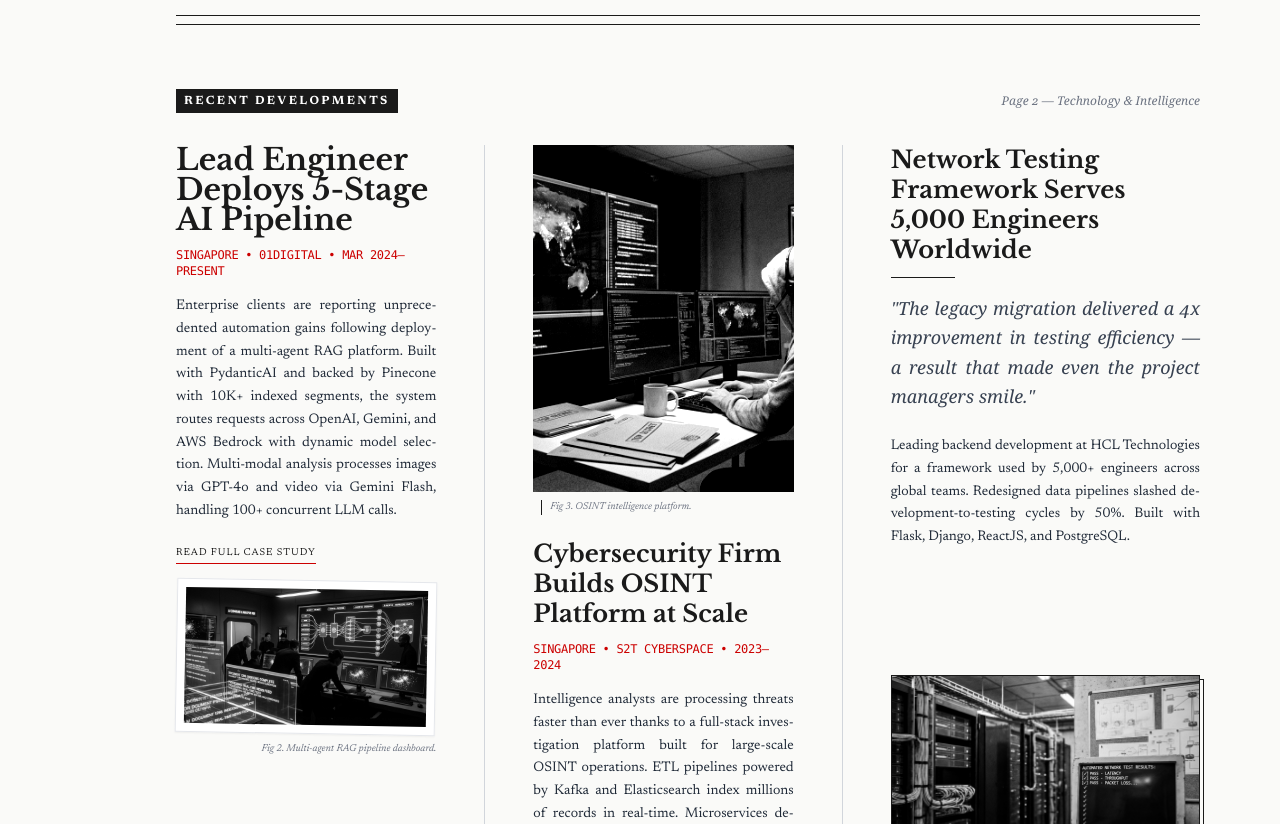
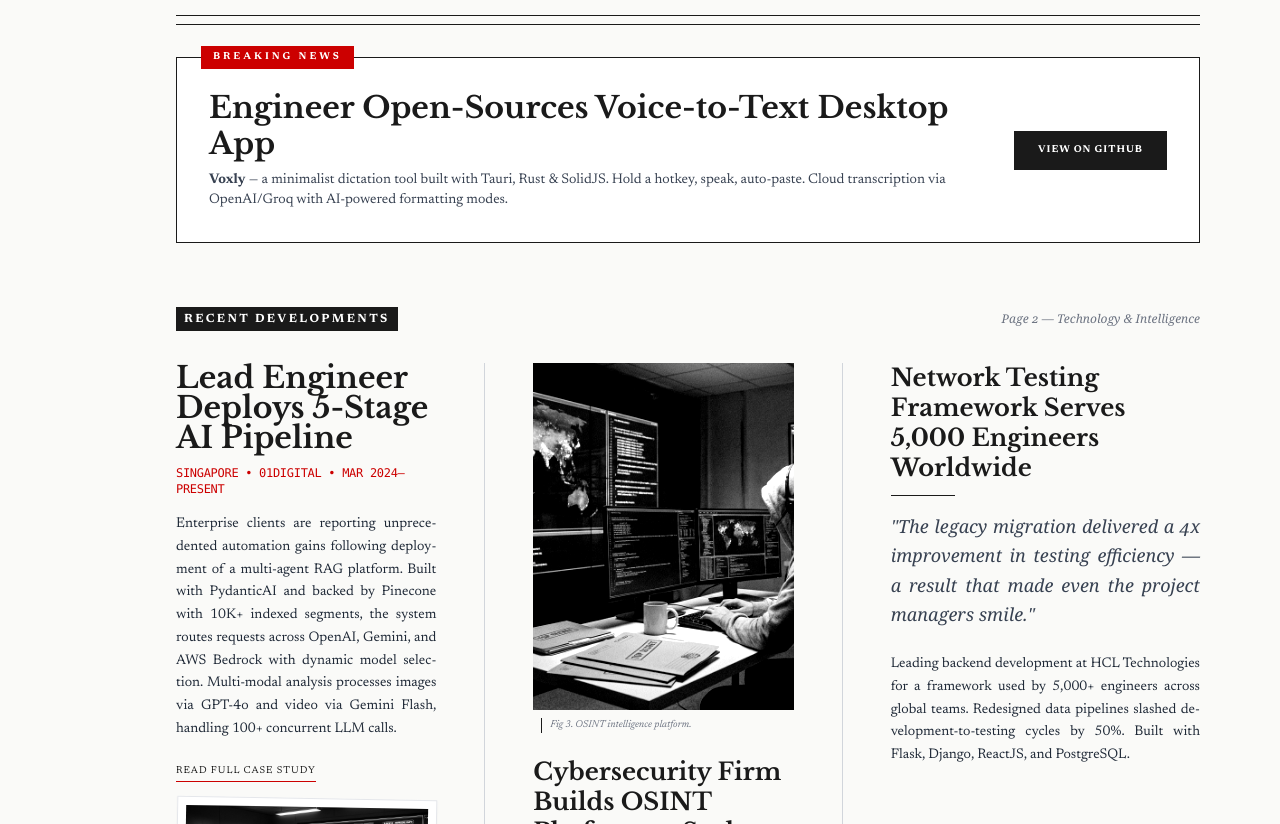
Before and after one commit to ibrahimshadev/ibrahimshadev.github.io, a plain HTML site: page index.html in a window 1280 px wide. Shown: the part 1690-2514 px from the top of the page. Drawn offline with nearby package versions, Linux system fonts and the light colour scheme; a web font is replaced by a local one.

Commit message:
Add Voxly open-source project as Breaking News banner
Highlighted callout between hero and Recent Developments sections
with link to GitHub repo.

```diff
--- a/index.html
+++ b/index.html
@@ -143,7 +143,17 @@
 </div>
 </section>
 <div class="w-full border-t border-news-ink mb-2"></div>
-<div class="w-full border-t border-news-ink mb-16"></div>
+<div class="w-full border-t border-news-ink mb-8"></div>
+<div class="mb-16 border border-news-ink p-6 md:p-8 bg-white relative">
+<div class="absolute -top-3 left-6 bg-primary text-white text-[10px] font-bold uppercase tracking-[0.3em] px-3 py-1">Breaking News</div>
+<div class="flex flex-col md:flex-row md:items-center md:justify-between gap-4">
+<div>
+<h3 class="font-headline text-2xl md:text-3xl font-bold leading-tight mb-2">Engineer Open-Sources Voice-to-Text Desktop App</h3>
+<p class="text-sm font-display text-gray-700"><strong>Voxly</strong> — a minimalist dictation tool built with Tauri, Rust &amp; SolidJS. Hold a hotkey, speak, auto-paste. Cloud transcription via OpenAI/Groq with AI-powered formatting modes.</p>
+</div>
+<a href="https://github.com/ibrahimshadev/Voxly" target="_blank" class="shrink-0 inline-block bg-news-ink text-white text-[10px] uppercase font-bold tracking-widest px-6 py-3 hover:bg-primary transition-colors text-center">View on GitHub</a>
+</div>
+</div>
 <section class="mb-24">
 <div class="flex justify-between items-center mb-8">
 <span class="text-xs font-bold uppercase tracking-[0.2em] bg-news-ink text-white px-2 py-1">Recent Developments</span>
```
